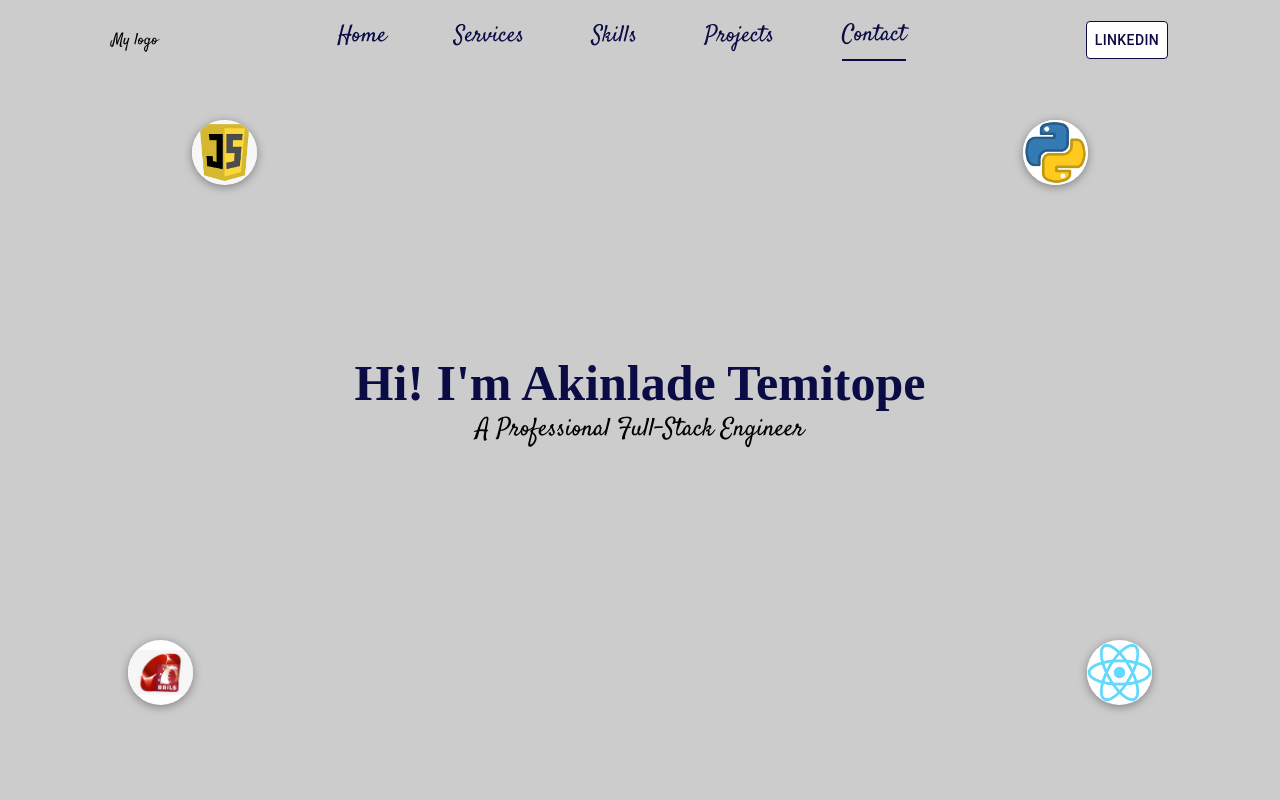
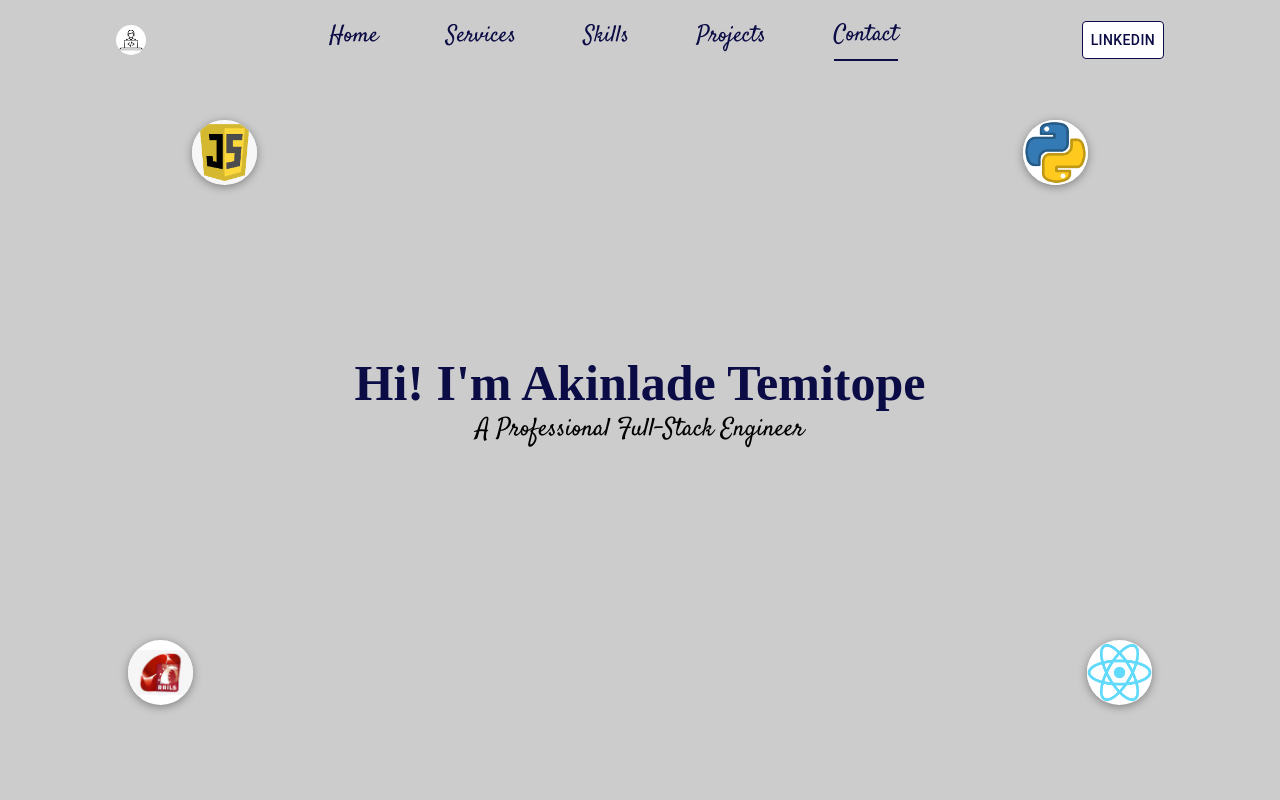
Before and after one commit to mckent05/porfolio-react, a React (Create React App) app: page / in a window 1280 px wide. Shown: the top 800 px of the page. Built offline with nearby package versions, Linux system fonts and the light colour scheme.

Commit message:
Added logo to portfolio

```diff
--- a/src/Components/NavBar/NavBar.js
+++ b/src/Components/NavBar/NavBar.js
@@ -2,31 +2,37 @@ import React, { useState } from "react";
 import { Grid, Box, Button } from "@mui/material";
 import { makeStyles } from "@mui/styles";
 import Links from "./Links";
-import "../App.css"
+import icon from "../../Images/programmer.png"
+import "../App.css";
 
-const useStyles = makeStyles(() => ({
+const useStyles = makeStyles((theme) => ({
   root: {
     Width: "100%",
-    positon: 'relative',
+    positon: "relative",
     height: "10vh",
     display: "flex",
     justifyContent: "space-evenly",
     alignItems: "center",
   },
-  // fixed: {
-  //   position: "fixed",
-  //   top: 0,
-  //   left: 0,
-  //   backgroundColor: "#fff",
-  //   zIndex: 10,
-  //   boxShadow: "0 2px 8px #b2beb5",
-  //   "& $links": {
-  //     color: '#0b0b45',
-  //   }
-  // },
-  logo: {
+
+  imageCont: {
+    position: "relative",
+    width: 30,
+    height: 30,
     display: "flex",
-    justifyContent: "flex-start",
+    justifyContent: "center",
+    borderRadius: "100%",
+    [theme.breakpoints.up("lg")]: {
+      width: 30,
+      height: 30,
+    },
+  },
+  img: {
+    position: "relative",
+    width: "100%",
+    height: "100%",
+    objectFit: "contain",
+    borderRadius: "100%",
   },
 
   btnCont: {
@@ -70,8 +76,8 @@ const NavBar = ({ activeLink, handleLink, fixedNav }) => {
       container
       className={fixedNav ? `${classes.root} fixed` : classes.root}
     >
-      <Box>
-        <p>My logo</p>
+      <Box className={classes.imageCont}>
+        <img className={classes.img} src={icon} alt="profile-icon" />
       </Box>
       <Box className={classes.links}>
         {links.map((el, index) => (
```
Also changed, not shown: src/Images/programmer.png (added).
